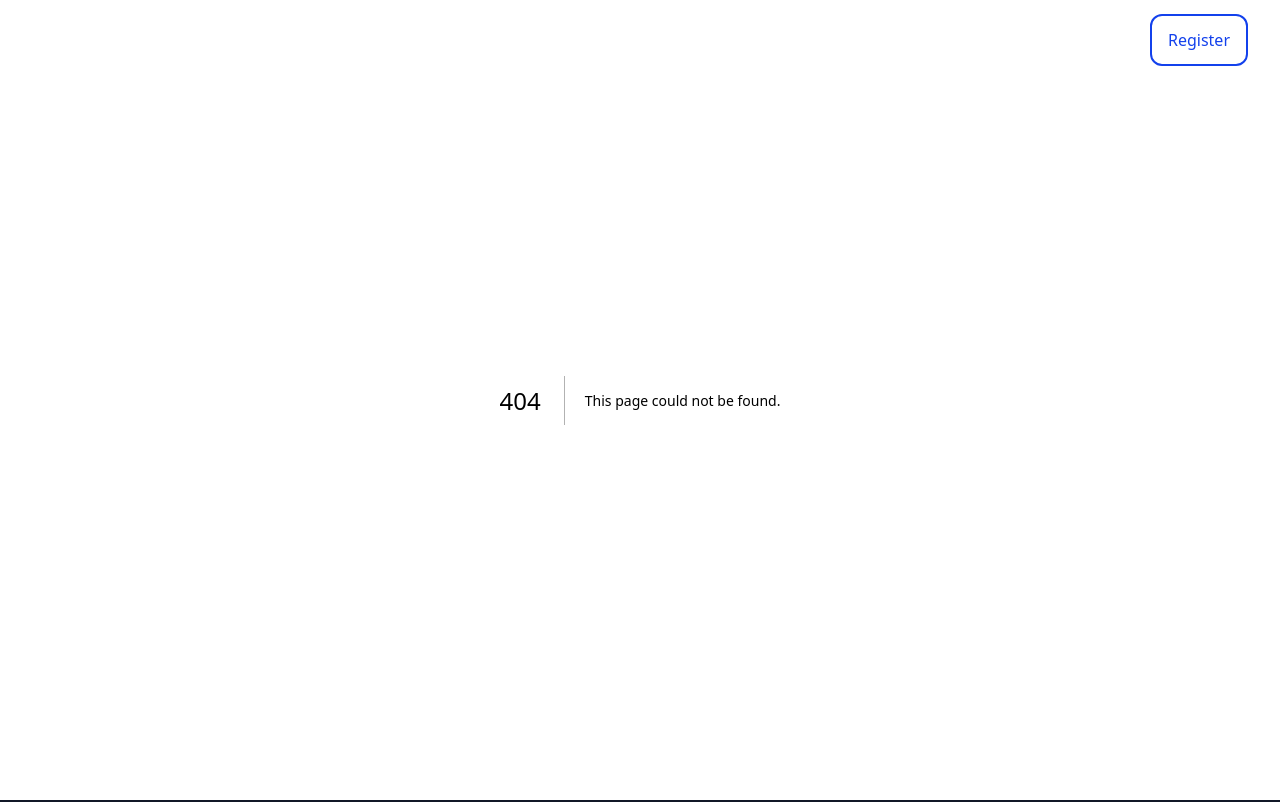
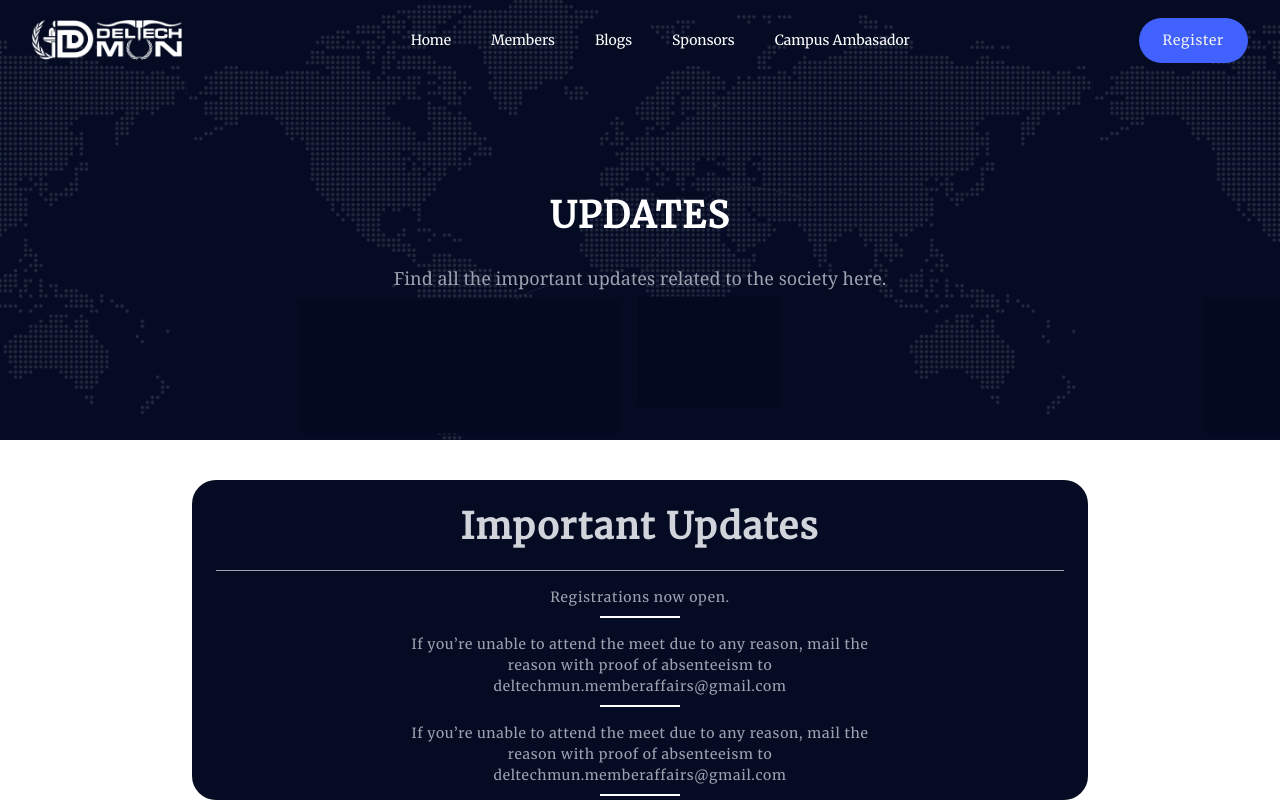
Before and after one commit to VarunDTU/deltechv2, a Next.js app: page /Updates in a window 1280 px wide. Before the commit this address had no page. Shown: the top 802 px of the page. Built offline with nearby package versions, Linux system fonts and the light colour scheme.

Commit message:
added updates page

```diff
--- /dev/null
+++ b/app/Updates/Update.js
@@ -0,0 +1,47 @@
+"use client"
+
+import React from "react";
+import SectionTitle from "../components/sectionTitle";
+
+const ImportantUpdate = () => {
+  const updates = [
+    {
+      id: "update-1",
+      content: "Registrations now open.",
+    },
+    {
+      id: "update-1",
+      content: "If you’re unable to attend the meet due to any reason, mail the reason with proof of absenteeism to deltechmun.memberaffairs@gmail.com",
+    },
+    {
+      id: "update-1",
+      content: "If you’re unable to attend the meet due to any reason, mail the reason with proof of absenteeism to deltechmun.memberaffairs@gmail.com",
+    },
+    {
+      id:"update-1",
+      content:
+        "The training session will be conducted tomorrow (28 October, Saturday) at 12pm in online mode.Reiterating, it is mandatory for all to attend, the very basic structure and RoPs would be discussed in tomorrow’s training session.",
+    },
+  ];
+
+  return (
+    <>
+      <SectionTitle
+        title="Updates"
+        excerpt="Find all the important updates related to the society here."
+      />
+      <div className="h-80 bg-[#040b23] bg my-10 py-5 text-gray-300 mx-auto overflow-y-scroll no-scrollbar max-w-4xl rounded-3xl font-merriweather">
+        <h1 className="text-center text-[36px] font-bold tracking-wider mb-4">Important Updates</h1>
+        <hr className="border-gray-400 mx-6"/>
+        {updates.map((update,index) => (
+          <div>
+          <p className="mt-4 mx-auto text-center text-[14px] text-gray-400 tracking-wider max-w-[475px]" key={index}>{update.content}</p>
+          <div className={`h-[2px] w-20 mx-auto mt-2 bg-white ${index == updates.length - 1 ? "hidden" :"block" }`}/>
+          </div>
+        ))}
+      </div>
+    </>
+  );
+};
+
+export default ImportantUpdate;
--- /dev/null
+++ b/app/Updates/page.js
@@ -0,0 +1,9 @@
+import ImportantUpdate from './Update';
+
+const page = () => {
+  return (
+    <ImportantUpdate />
+  )
+}
+
+export default page
--- a/app/components/Navbar.js
+++ b/app/components/Navbar.js
@@ -175,13 +175,10 @@ export default function NewNavbar() {
                 ) : (
                   // <button onClick={() => signIn()}>
                   <Link href="https://app.deltechmun.in/">
-                    <div
-                      className="md:py-3 md:px-4 py-2 px-2.5 w-fit duration-500 text-[#1341EC] border-2 border-[#1341EC] rounded-xl
-            hover:bg-gradient-to-t from-[#1341EC] to-[#142e8a] hover:text-[#fff] "
-                    >
+                  <button class="px-3 py-2 rounded-xl cursor-pointer md:px-6 md:py-3 bg-[#4262FF] text-[#f1f1f1]  md:rounded-3xl hover:bg-[#1033e4] transition-all transform duration-100 font-merriweather text-[14px] md:tracking-wider">
                       Register
                       {/* Login */}
-                    </div>
+                    </button>
                   </Link>
                   // </button>
                 )}
--- a/app/homepage/slider.js
+++ b/app/homepage/slider.js
@@ -40,7 +40,6 @@ const Slider = () => {
               nextEl: ".swiper-button-next",
               prevEl: ".swiper-button-prev",
             }}
-
           >
             {cards.map((card, index) => {
               return (
@@ -68,9 +67,10 @@ const Slider = () => {
                             className="pt-10"
                           >
                             <span class="relative">
-                              <div className=" border font-merriweather tracking-wider text-md w-fit px-[60px] py-[15px] rounded-xl text-[#FFF] text-[18px] font-semibold mb-2 transition-all duration-500 bg-gradient-to-tl from-[#1341EC] via-[#5CA0F2] to-[#142e8a] bg-size-200 bg-pos-100 hover:bg-pos-0">
+                              <button class="rounded-xl cursor-pointer px-8 py-4 bg-[#4262FF] text-[#f1f1f1] hover:bg-[#1033e4] transition-all transform duration-100 font-merriweather uppercase font-bold tracking-widest">
                                 Register
-                              </div>
+                                {/* Login */}
+                              </button>
                             </span>
                           </Link>
                         ) : (
--- a/app/members/MemberPage.js
+++ b/app/members/MemberPage.js
@@ -112,8 +112,3 @@ const MemberPage = () => {
 };
 
 export default MemberPage;
-//blue-900/20
-//blue-700
-//#CCCCCC
-//  blue-400
-// ring-white ring-opacity-60 ring-offset-2 ring-offset-[#3366cc] focus:ring-1
--- a/tailwind.config.js
+++ b/tailwind.config.js
@@ -24,5 +24,18 @@ module.exports = {
       },
     },
   },
-  plugins: [],
+  plugins: [
+    function({addUtilities}){
+      const newUtilities = {
+        ".no-scrollbar::-webkit-scrollbar":{
+          display:"none",
+        },
+        ".no-scrollbar":{
+          "-ms-overflow-style":"none",
+          "scrollbar-width":"none",
+        }
+      }
+      addUtilities(newUtilities);
+    }
+  ],
 }
```
